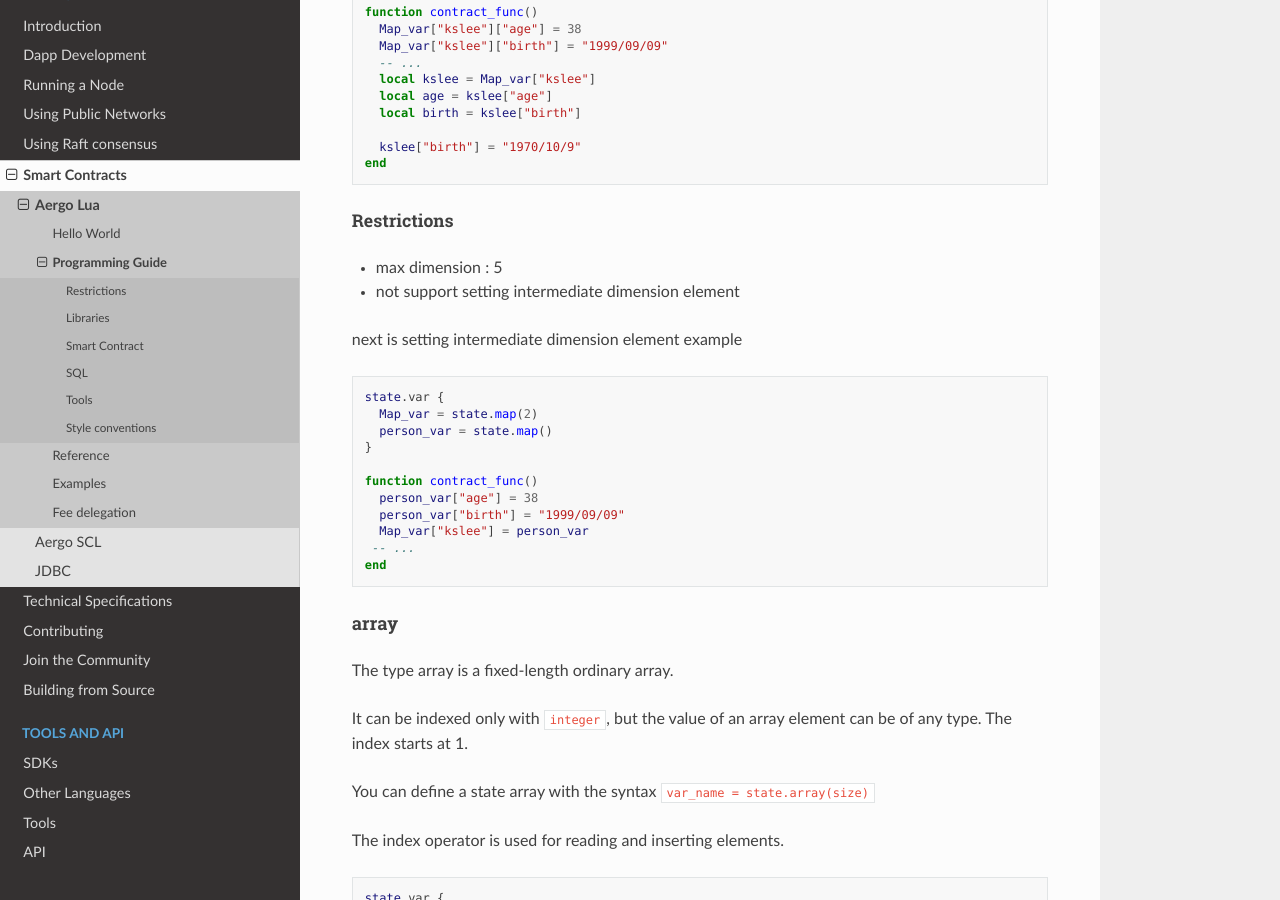
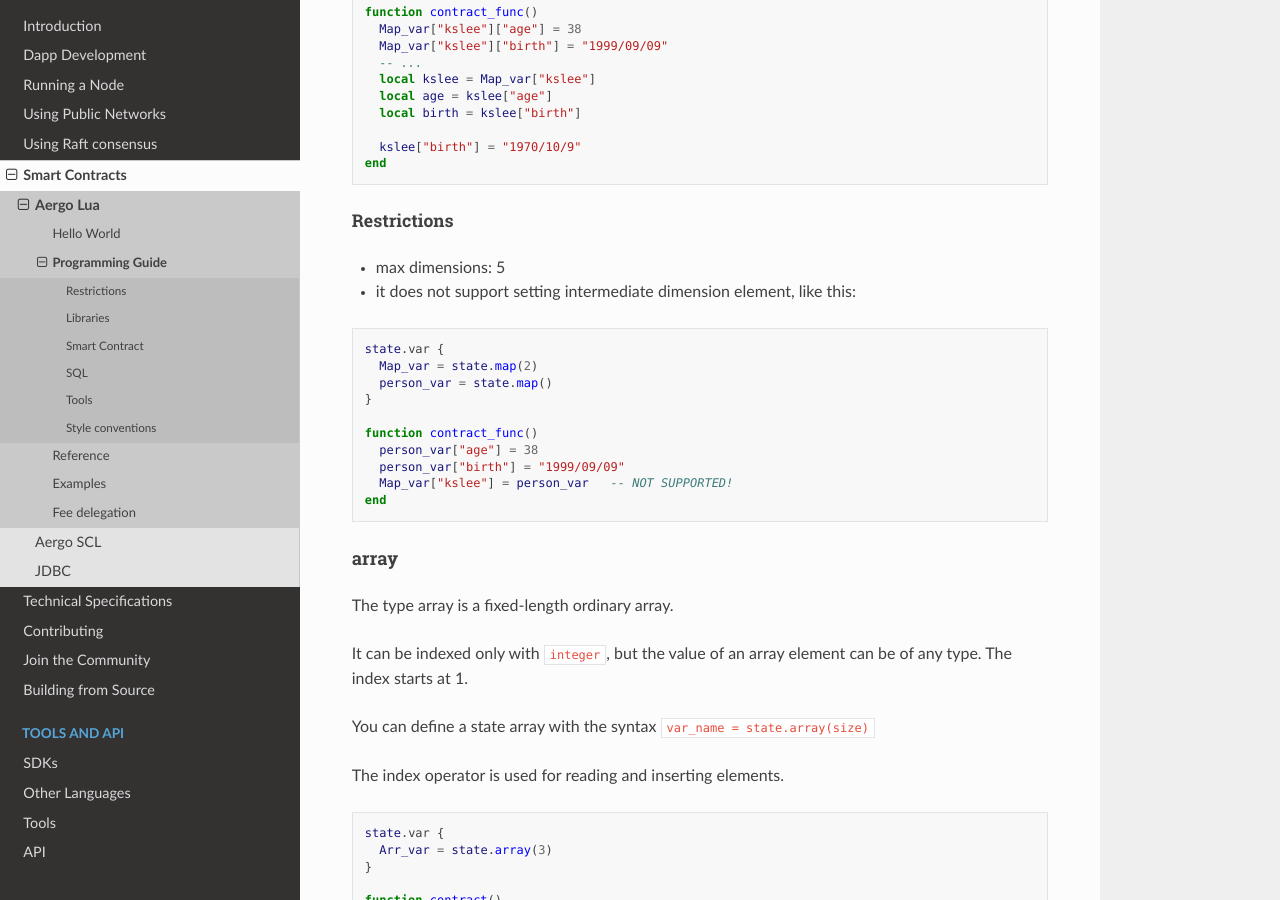
Before and after one commit to aergoio/guide, a Sphinx documentation site: the page built from source/smart-contracts/lua/guide.md, in a window 1280 px wide and 900 px high, scrolled down 3543 px. Built offline with Sphinx 7.4.7 and the Read the Docs theme 2.0.0, drawn with Linux system fonts in a browser that asks for light colours; some of the changed text lies outside the part shown.

Commit message:
Update guide.md

````diff
--- a/source/smart-contracts/lua/guide.md
+++ b/source/smart-contracts/lua/guide.md
@@ -163,10 +163,8 @@ end
 
 ##### Restrictions
 
-* max dimension : 5
-* not support setting intermediate dimension element
-
-next is setting intermediate dimension element example
+* max dimensions: 5
+* it does not support setting intermediate dimension element, like this:
 
 ```lua
 state.var {
@@ -177,8 +175,7 @@ state.var {
 function contract_func()
   person_var["age"] = 38
   person_var["birth"] = "1999/09/09"
-  Map_var["kslee"] = person_var
- -- ...
+  Map_var["kslee"] = person_var   -- NOT SUPPORTED!
 end
 ```
 
@@ -270,10 +267,8 @@ end
 
 ##### Restrictions
 
-* max dimension : 5
-* not support setting intermediate dimension element
-
-next is setting intermediate dimension element example
+* max dimensions: 5
+* it does not support setting intermediate dimension element, like this:
 
 ```lua
 state.var {
@@ -286,8 +281,7 @@ function contract_func()
   Arr_var[2] = 2
   Arr_var[3] = 3
 
-  Marr_var[1] = Arr_var
- -- ...
+  Marr_var[1] = Arr_var    -- NOT SUPPORTED!
 end
 ```
 
@@ -321,7 +315,6 @@ function GetPerson()
 end
 
 abi.register(InvalidUpdateAge, ValidUpdateAge, GetPerson)
-
 ```
 
 ### Private functions
````
